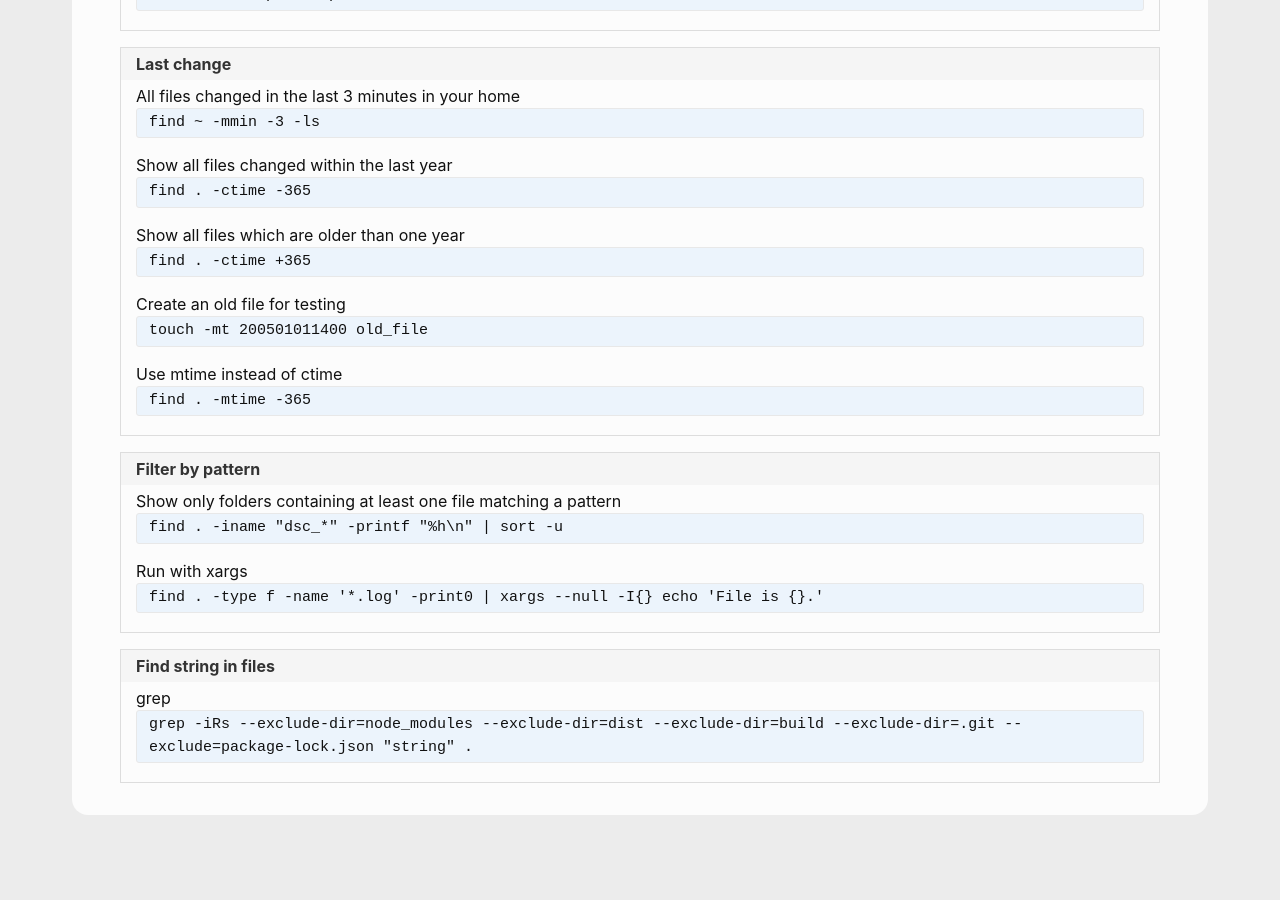
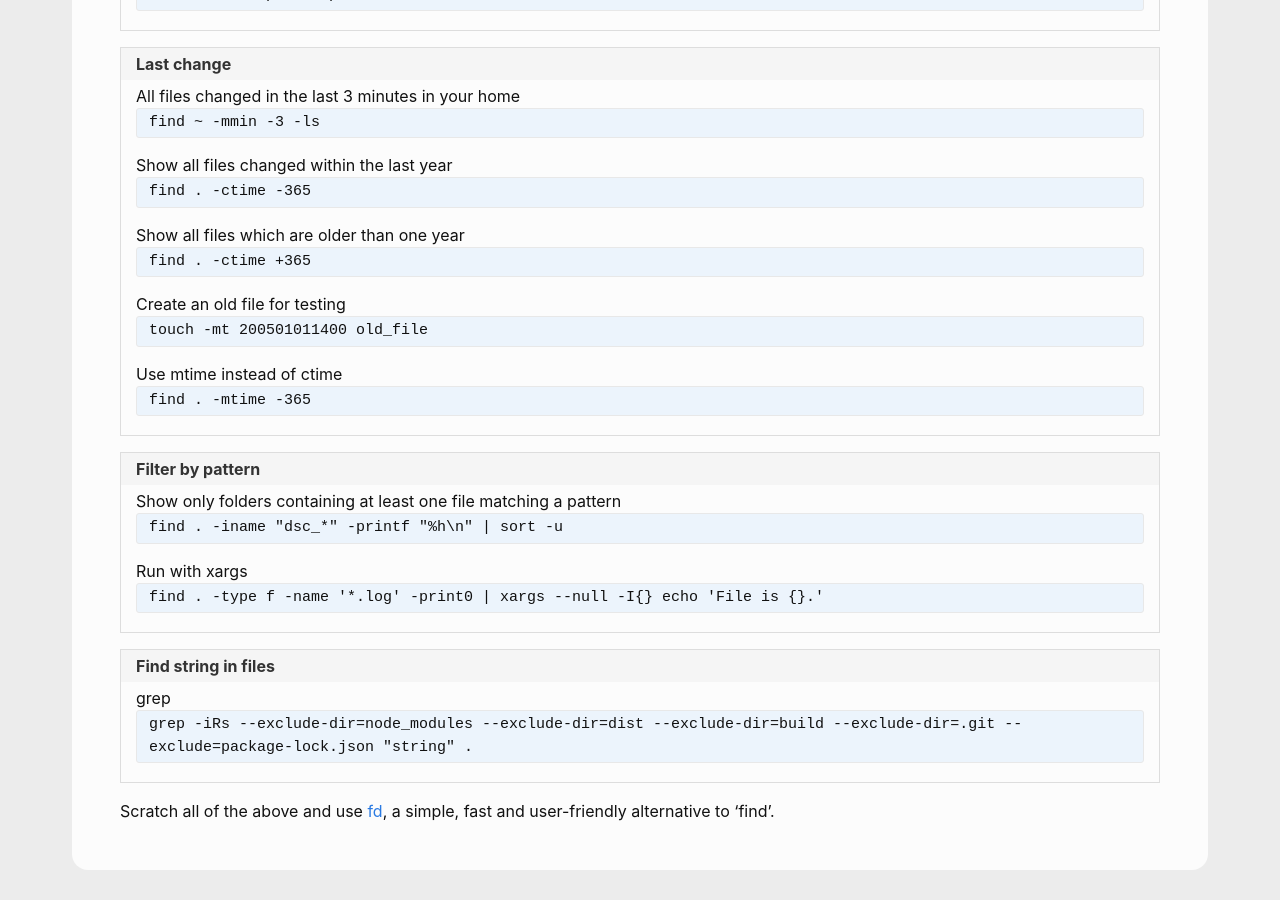
Before and after one commit to andreas-mausch/cheatsheets, a Jekyll site: the page built from _cheatsheets/find.md, in a window 1280 px wide and 900 px high, scrolled down 898 px. Built offline with Jekyll 4.4.1, drawn with Linux system fonts in a browser that asks for light colours; before the commit the page ends 1743 px from its top, so only the background shows below that.

Commit message:
find: Link to fd instead

```diff
--- a/_cheatsheets/find.md
+++ b/_cheatsheets/find.md
@@ -1,6 +1,6 @@
 ---
 layout: cheatsheet
-tags: filetypes files search duplicates same fdupes chmod touch xargs
+tags: filetypes files search duplicates same fdupes chmod touch xargs fd
 section:
   - name: File types
     commands:
@@ -32,3 +32,6 @@ section:
     commands:
       grep: grep -iRs --exclude-dir=node_modules --exclude-dir=dist --exclude-dir=build --exclude-dir=.git --exclude=package-lock.json "string" .
 ---
+
+Scratch all of the above and use [fd](https://github.com/sharkdp/fd),
+a simple, fast and user-friendly alternative to 'find'.
```
